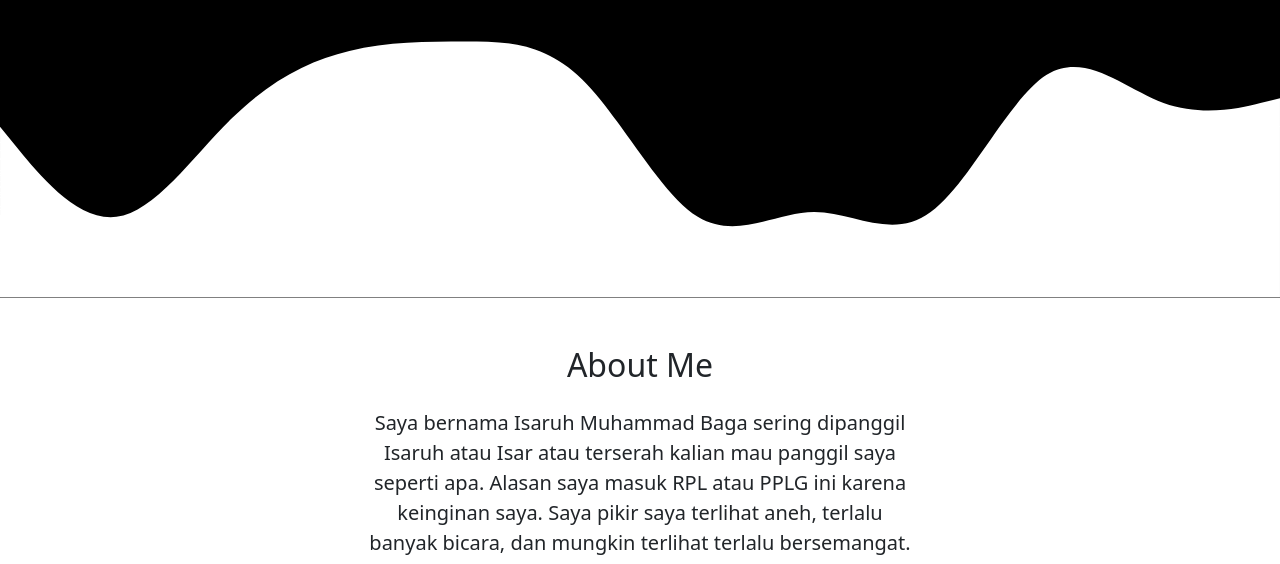
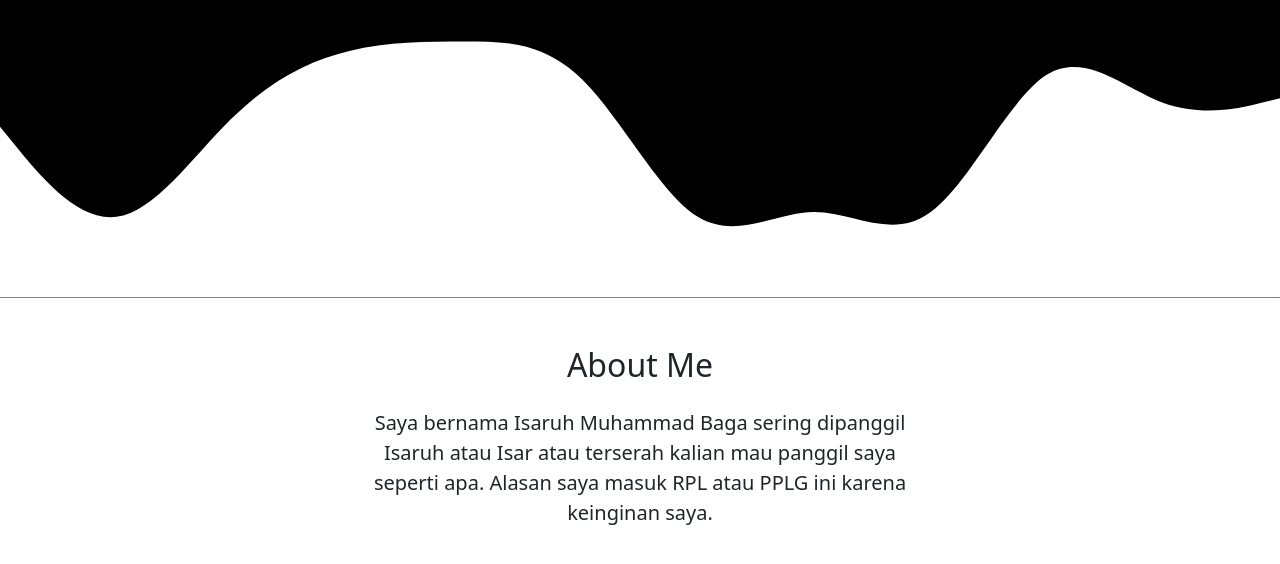
Before and after one commit to isaruh/portoisaruh, a plain HTML site: page index.html in a window 1280 px wide. Shown: the part 388-952 px from the top of the page. Drawn offline with nearby package versions, Linux system fonts and the light colour scheme.

Commit message:
Update index.html

```diff
--- a/index.html
+++ b/index.html
@@ -57,8 +57,7 @@
         <div class="row justify-content-center fs-5 text-center">
           <div class="col-md-6 col-dark">
             <p>
-              Saya bernama Isaruh Muhammad Baga sering dipanggil Isaruh atau Isar atau terserah kalian mau panggil saya seperti apa. Alasan saya masuk RPL atau PPLG ini karena keinginan saya. Saya pikir saya terlihat aneh, terlalu banyak
-              bicara, dan mungkin terlihat terlalu bersemangat.
+              Saya bernama Isaruh Muhammad Baga sering dipanggil Isaruh atau Isar atau terserah kalian mau panggil saya seperti apa. Alasan saya masuk RPL atau PPLG ini karena keinginan saya.
             </p>
           </div>
         </div>
```
